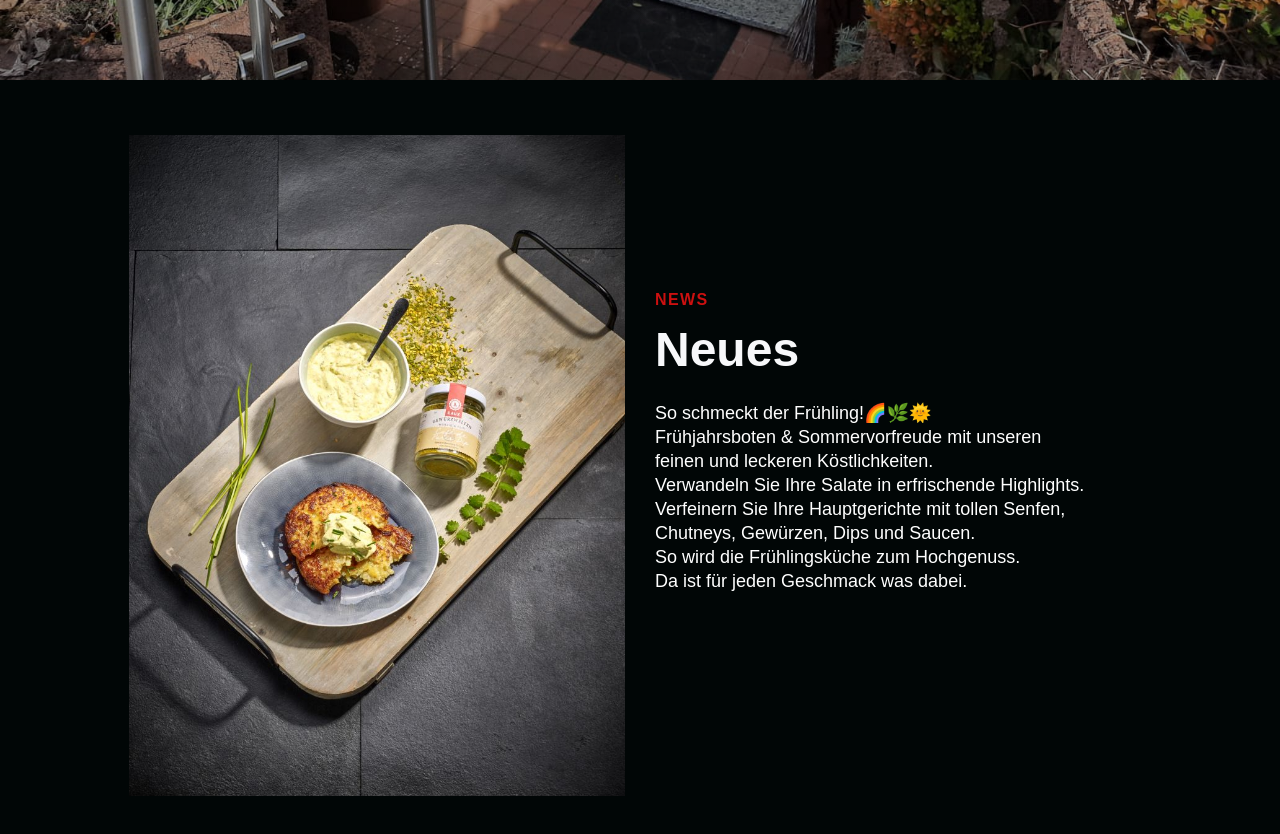
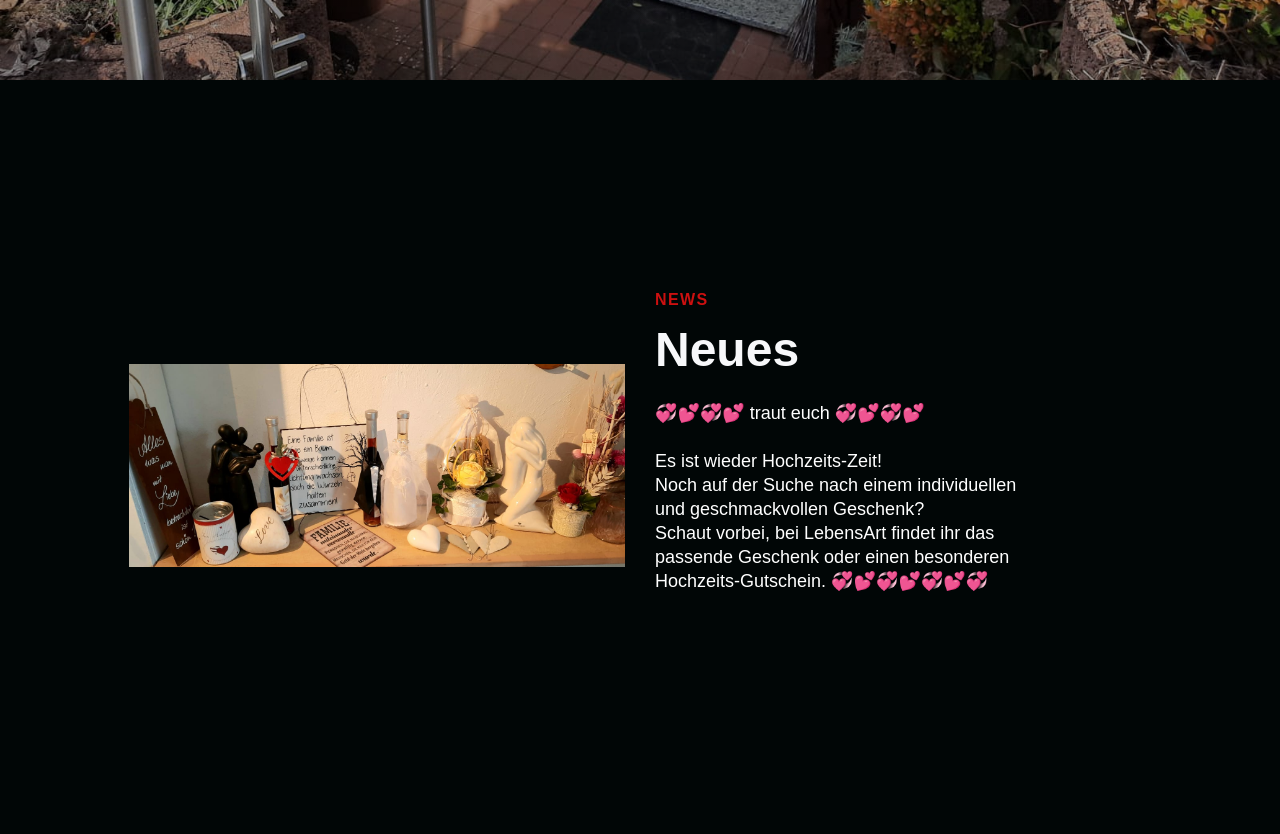
Before and after one commit to JanDupont/Website-Lebensart, a React (Create React App) app: page / in a window 1280 px wide. Shown: the part 720-1554 px from the top of the page. Built offline with nearby package versions, Linux system fonts and the light colour scheme; a web font is replaced by a local one.

Commit message:
Hochzeit News

```diff
--- a/src/components/InfoSection/Data.js
+++ b/src/components/InfoSection/Data.js
@@ -56,15 +56,17 @@ export const homeObjNews = {
     topLine: 'News',
     headline: 'Neues',
     description: [
-        'So schmeckt der Frühling!🌈🌿🌞', <br/>,
-        "Frühjahrsboten & Sommervorfreude mit unseren feinen und leckeren Köstlichkeiten.",<br/>,
-        'Verwandeln Sie Ihre Salate in erfrischende Highlights. Verfeinern Sie Ihre Hauptgerichte mit tollen Senfen, Chutneys, Gewürzen, Dips und Saucen.', <br/>,
-        'So wird die Frühlingsküche zum Hochgenuss.', <br/>,
-        'Da ist für jeden Geschmack was dabei.'
+        '💞💕💞💕 traut euch 💞💕💞💕', <br/>,<br/>,
+        "Es ist wieder Hochzeits-Zeit!",<br/>,
+        'Noch auf der Suche nach einem individuellen', <br/>,
+        'und geschmackvollen Geschenk?', <br/>,
+        'Schaut vorbei, bei LebensArt findet ihr das', <br/>,
+        'passende Geschenk oder einen besonderen', <br/>,
+        'Hochzeits-Gutschein. 💞💕💞💕💞💕💞'
     ],
     imgStart: true,
     mobileImgStart: true,
-    img: require('../../images/LebensArt_Fruehling.jpg').default,
+    img: require('../../images/LebensArt_Hochzeit.jpg').default,
     alt: 'Bild über Neuigkeiten',
     dark: true,
     primary: false,
```
Also changed, not shown: src/images/LebensArt_Hochzeit.jpg (added).
